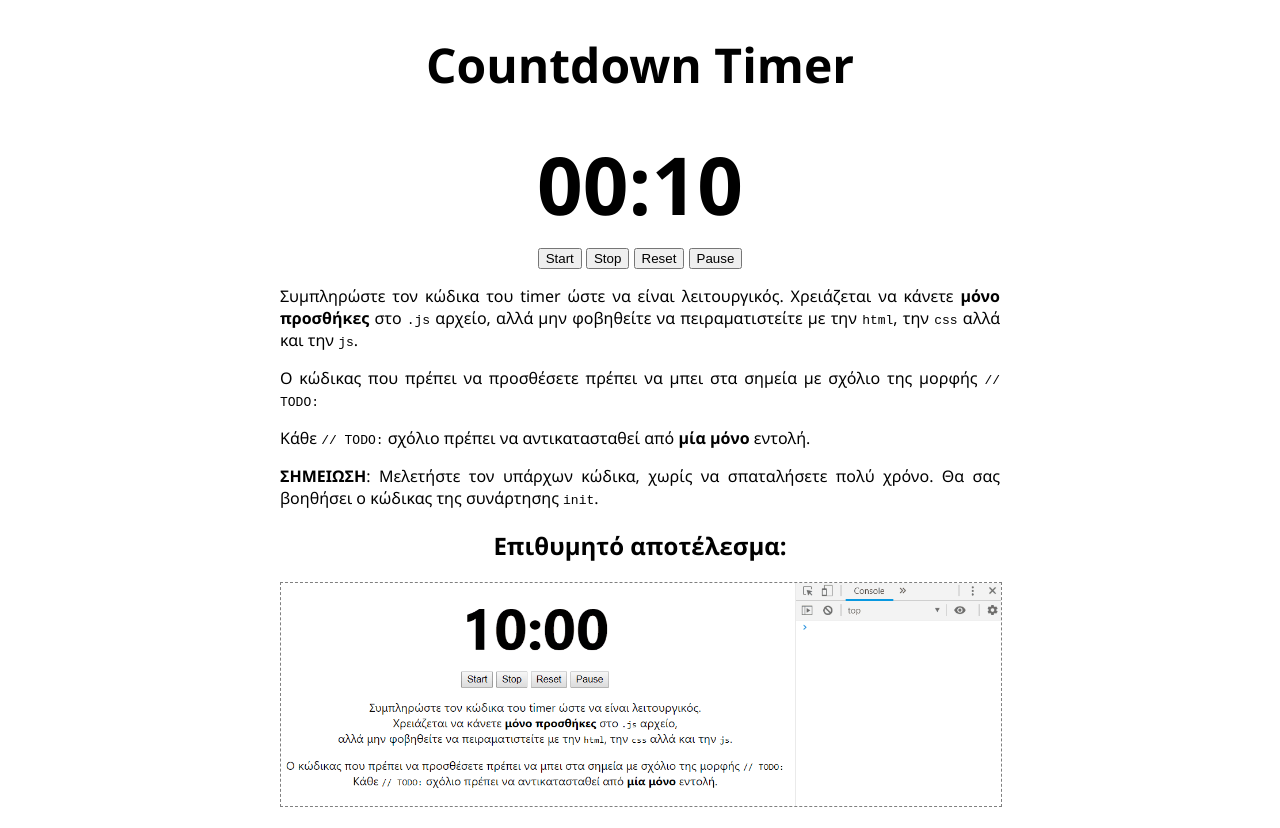
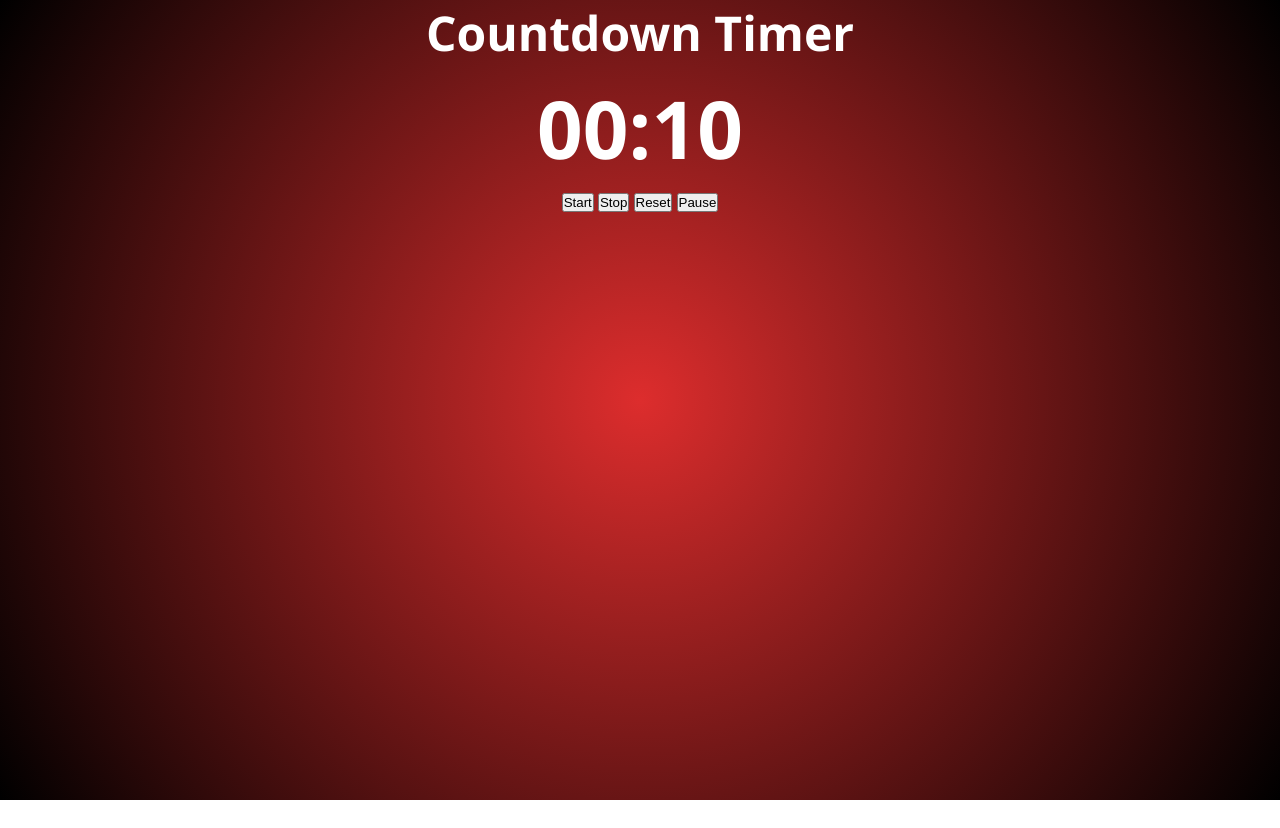
Before and after one commit to HRSArgyropoulos/countdown-timer, a plain HTML site: page index.html in a window 1280 px wide. After the commit the page ends 800 px from the top, so only its background shows below. Drawn offline with Linux system fonts and the light colour scheme.

Commit message:
Intervals Bug & Modifications

```diff
--- a/css/style.css
+++ b/css/style.css
@@ -1,6 +1,14 @@
+* {
+  margin: 0;
+  padding: 0;
+  box-sizing: border-box;
+}
 body {
   font-family: 'Segoe UI', Tahoma, Geneva, Verdana, sans-serif;
   margin: 0 auto;
+  background: radial-gradient(circle, rgba(221,45,45,1),#000);
+  height: 100vh;
+  color: white;
 }
 
 h1 {
@@ -20,15 +28,3 @@ h1, h2 {
 #controls {
   text-align: center;
 }
-
-p {
-  text-align: justify;
-}
-
-img {
-  border: 1px dashed gray;
-}
-
-body, img {
-  width: 720px;
-}
--- a/index.html
+++ b/index.html
@@ -15,21 +15,5 @@
 		<button id="reset">Reset</button>
 		<button id="pause">Pause</button>
 	</div>
-	<p>
-		Συμπληρώστε τον κώδικα του timer ώστε να είναι λειτουργικός. Χρειάζεται να κάνετε <strong>μόνο προσθήκες</strong> στο <code>.js</code> αρχείο, αλλά μην φοβηθείτε να πειραματιστείτε με την <code>html</code>, την <code>css</code> αλλά και την <code>js</code>.
-	</p>
-	<p>
-		Ο κώδικας που πρέπει να προσθέσετε πρέπει να μπει στα σημεία με σχόλιο της μορφής <code>// TODO:</code>
-	</p>
-	<p></p>
-		Κάθε <code>// TODO:</code> σχόλιο πρέπει να αντικατασταθεί από <strong>μία μόνο</strong> εντολή.
-	</p>
-	<p>
-		<strong>ΣΗΜΕΙΩΣΗ</strong>: Μελετήστε τον υπάρχων κώδικα, χωρίς να σπαταλήσετε πολύ χρόνο. Θα σας βοηθήσει ο κώδικας της συνάρτησης <code>init</code>.
-	</p>
-	<p>
-		<h2>Επιθυμητό αποτέλεσμα:</h2>
-		<img src="img/homework.gif" alt="Solution">
-	</p>
 </body>
 </html>
--- a/js/script.js
+++ b/js/script.js
@@ -9,7 +9,7 @@ const resetButton = document.getElementById('reset');
 const pauseButton = document.getElementById('pause');
 
 let remainingSec; // Use to store the remaining seconds
-let interval; // Use to hold a reference to the interval
+let interval=0; // Use to hold a reference to the interval
 
 // Helper function to transform this: '100' (seconds) to this '01:40'
 function toMinAndSec(sec) {
@@ -29,6 +29,7 @@ function show() {
 // Decrease remaining time and show the result
 // If there is no remaining time, stop the timer
 function tick() {
+  console.log("Interval",interval);
   if (remainingSec > 0) {
     remainingSec -= 1;
   } else {
@@ -44,7 +45,7 @@ function tick() {
 
 startButton.addEventListener('click', () => {
   // TODO [OK]: Set an interval to 1 sec, that calls the 'tick' function. Store the interval reference to the global 'interval' variable, so that you can clear it afterwards.
-  interval = window.setInterval(tick, 1 * 1000);
+  if (interval===0) interval=window.setInterval(tick, 1 * 1000); //If we press start again do not execute another interval
 });
 
 /*
@@ -56,6 +57,7 @@ stopButton.addEventListener('click', stop = () => { //modified arrow function na
   remainingSec = TOTAL_SEC;
   // TODO [OK]: Stop/Clear the interval
   clearInterval(interval);
+  interval=0;
   // TODO [OK]: Use the appopriate (existing) function to show the remaining time on the page
   show();
 });
@@ -78,6 +80,7 @@ resetButton.addEventListener('click', () => {
 pauseButton.addEventListener('click', () => {
   // TODO [OK]: Clear the interval
   clearInterval(interval);
+  interval=0;
 });
 
 /*
```
